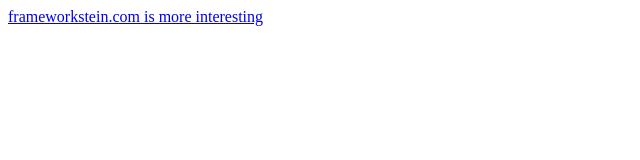
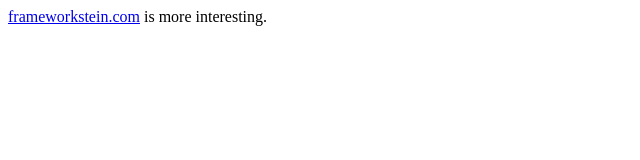
Before and after one commit to founderlab/founderlab.github.io, a plain HTML site: page index.html in a window 1280 px wide. Shown: the whole page, without its empty margins (0-640 px from the left). Drawn offline with Linux system fonts and the light colour scheme.

Commit message:
Add index

```diff
--- a/index.html
+++ b/index.html
@@ -1 +1 @@
-<a href="//frameworkstein.com">frameworkstein.com is more interesting</a>
+<a href="http://frameworkstein.com">frameworkstein.com</a> is more interesting.
```
